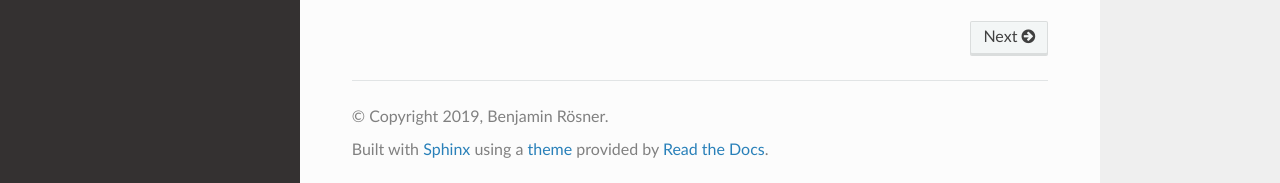
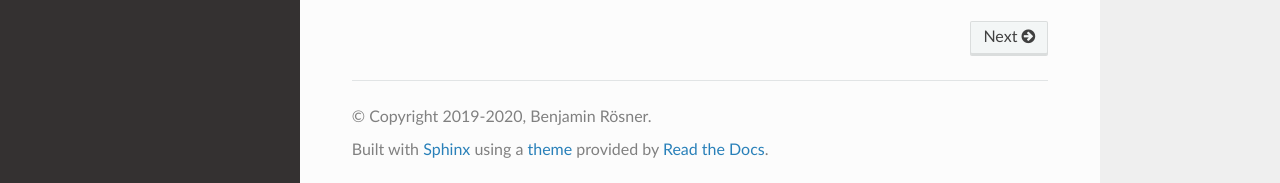
Before and after one commit to BENR0/textory, a Sphinx documentation site: the page built from doc/source/index.rst, in a window 1280 px wide and 1001 px high. Shown: the part 815-998 px from the top of the window. Built offline with Sphinx 7.4.7 and the Read the Docs theme 2.0.0, drawn with Linux system fonts in a browser that asks for light colours; part of the change alters nothing that is shown.

```diff
--- a/doc/source/conf.py
+++ b/doc/source/conf.py
@@ -20,9 +20,17 @@ sys.path.append(os.path.abspath(os.path.dirname(__file__)))
 # -- Project information -----------------------------------------------------
 
 project = 'Textory'
-copyright = '2019, Benjamin Rösner'
+copyright = '2019-{}, Benjamin Rösner'.format(datetime.utcnow().strftime("%Y"))
 author = 'Benjamin Rösner'
-
+# The version info for the project you're documenting, acts as replacement for
+# |version| and |release|, also used in various other places throughout the
+# built documents.
+#
+# get version using setuptools-scm
+release = get_distribution('satpy').version
+# The full version, including alpha/beta/rc tags.
+# for example take major/minor
+version = '.'.join(release.split('.')[:2])
 
 # -- General configuration ---------------------------------------------------
 
```
